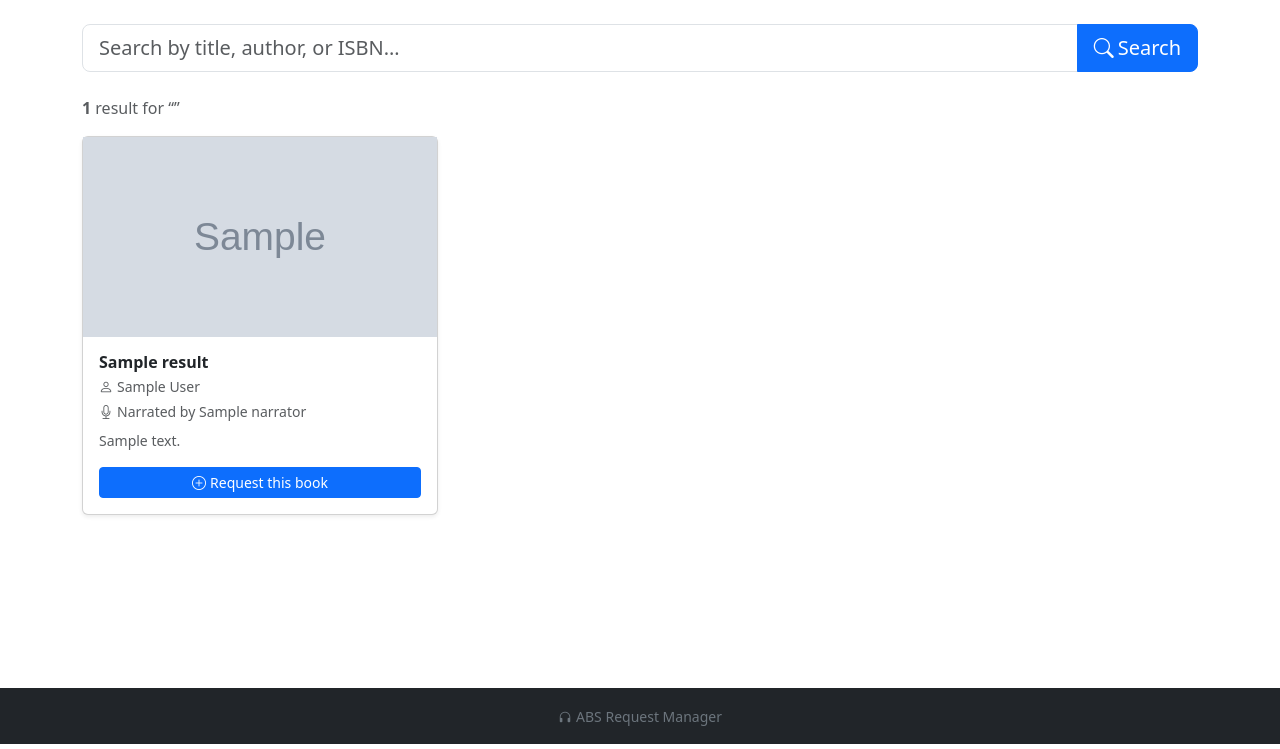
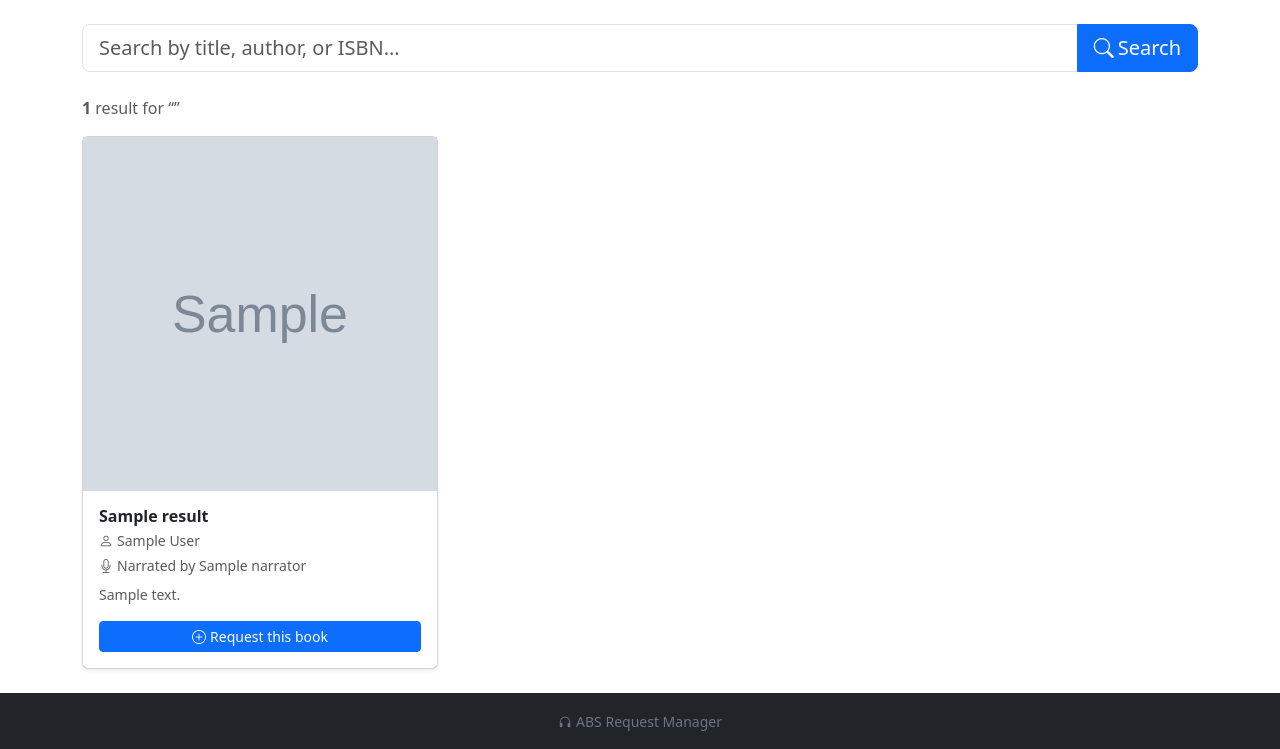
Before and after one commit to ScuttleSE/absrequest, a Python web app: template app/templates/main/search.html in a window 1280 px wide. Shown: the part 56-805 px from the top of the page. Run offline with Jinja, Linux system fonts and the light colour scheme; the template is opened without the code that fills it: most values are stand-ins (such as "Sample title", 1, 10 or a date in 2020); grey boxes marked "Sample" are stand-in pictures.

Commit message:
Make search result cover images square
Co-Authored-By: Claude Sonnet 4.6 <noreply@anthropic.com>

```diff
--- a/app/templates/main/search.html
+++ b/app/templates/main/search.html
@@ -43,7 +43,7 @@
     <div class="card h-100 shadow-sm">
 
       <!-- Cover image -->
-      <div style="height: 200px; overflow: hidden; background: #f0f0f0;">
+      <div style="aspect-ratio: 1/1; overflow: hidden; background: #f0f0f0;">
         {% if result.cover_url %}
         <img
           src="{{ result.cover_url }}"
```
